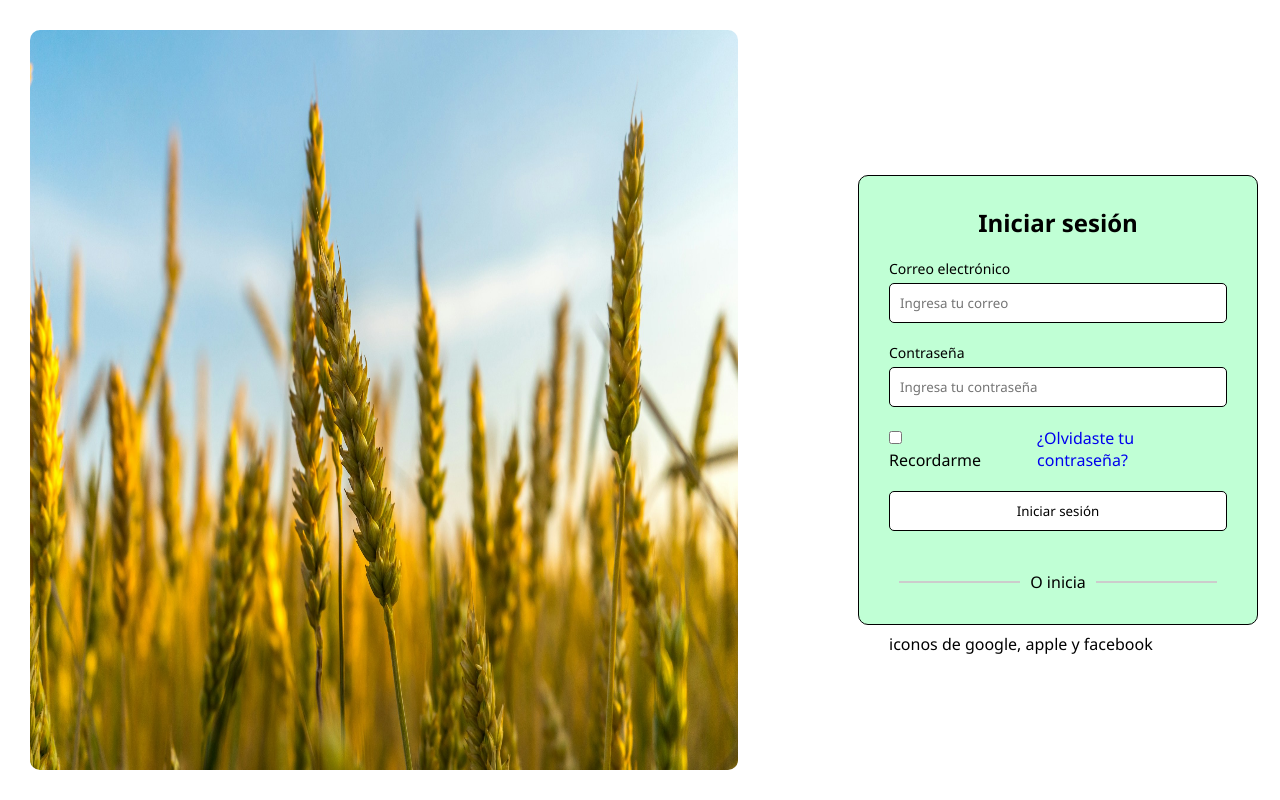
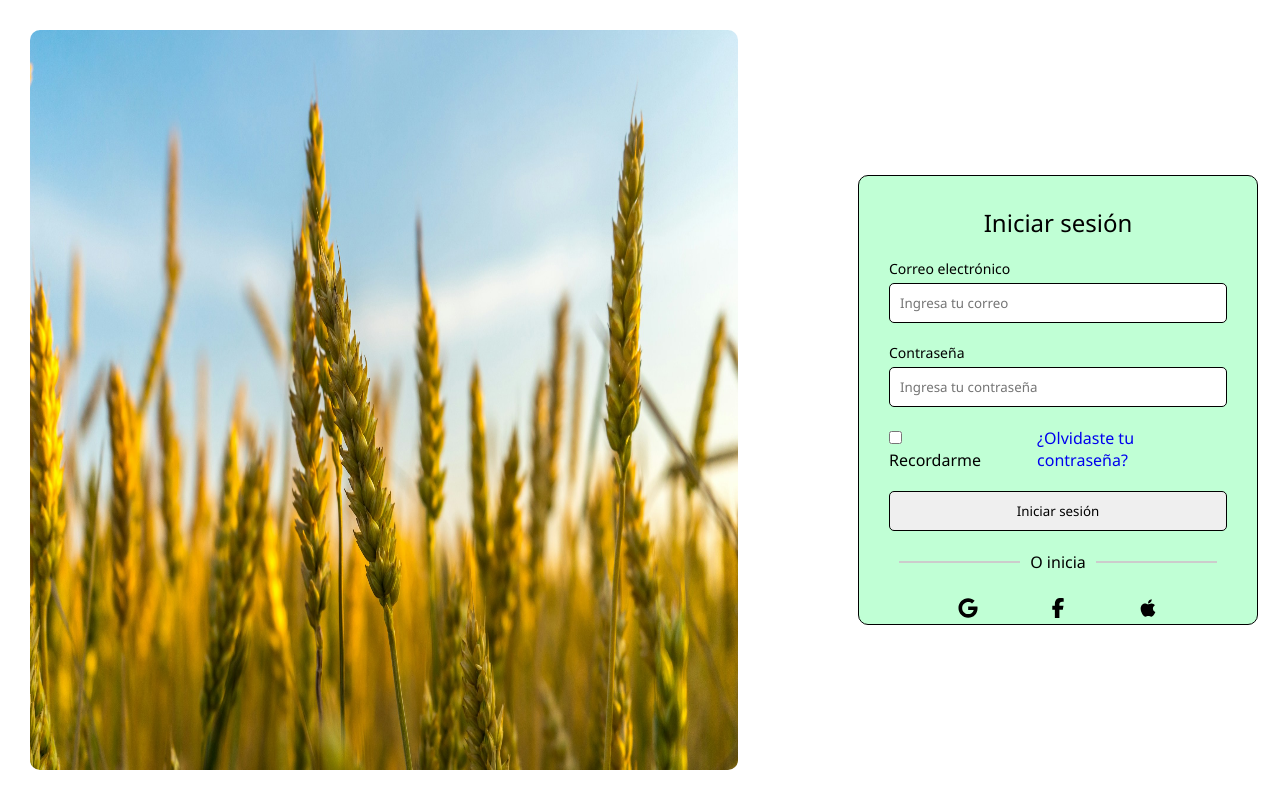
Before and after one commit to DevDeivy/Proyecto-integrador, an Angular app in the folder frontend/: page /login in a window 1280 px wide. Built offline with nearby package versions, Linux system fonts and the light colour scheme.

Commit message:
:art: feature/homeV1.11

```diff
--- a/frontend/src/app/features/auth/login/login.component.css
+++ b/frontend/src/app/features/auth/login/login.component.css
@@ -1,4 +1,4 @@
-  .wrapper{
+.wrapper {
   display: flex;
   align-items: center;
   gap: 9rem;
@@ -13,7 +13,7 @@
   height: 45rem;
   width: 40rem;
   border-radius: 1rem;
-    border: .1rem solid #000;
+  border: 0.1rem solid #000;
 }
 
 .login-image {
@@ -46,28 +46,31 @@
 .input-group input {
   width: 100%;
   padding: 10px;
-    border: .1rem solid #000;
+  border: 0.1rem solid #000;
   border-radius: 5px;
 }
 
 .login-button {
-    background-color: white;
-    border: .1rem solid #000;
+  border: 0.1rem solid #000;
   width: 100%;
   padding: 10px;
   border-radius: 5px;
   cursor: pointer;
+
+  a {
+    color: #000;
+  }
 }
 
-.register{
+.register {
   padding: 2rem;
 }
 
-.remember{
+.remember {
   accent-color: #000;
 }
 
-.login-options{
+.login-options {
   display: flex;
   gap: 4rem;
 }
@@ -78,6 +81,7 @@
   justify-content: center;
   width: 100%;
   margin: 20px 0;
+  margin: 0;
 }
 
 .or::before,
@@ -87,3 +91,22 @@
   border-bottom: 2px solid #ccc;
   margin: 0 10px;
 }
+
+.icons {
+  display: flex;
+  justify-content: center;
+  gap: 5rem;
+}
+
+.icons a {
+  display: grid;
+  place-content: center;
+  width: 4rem;
+  height: 3rem;
+  border-radius: 1rem;
+}
+
+.icons svg {
+  width: 2rem;
+  height: 2rem;
+}
--- a/frontend/src/app/features/auth/login/login.component.html
+++ b/frontend/src/app/features/auth/login/login.component.html
@@ -1,3 +1,5 @@
+<link rel="stylesheet" href="https://cdnjs.cloudflare.com/ajax/libs/font-awesome/6.7.2/css/all.min.css" integrity="sha512-Evv84Mr4kqVGRNSgIGL/F/aIDqQb7xQ2vcrdIwxfjThSH8CSR7PBEakCr51Ck+w+/U6swU2Im1vVX0SVk9ABhg==" crossorigin="anonymous" referrerpolicy="no-referrer" />
+
 <main class="wrapper">
     <img src="assets/img/trigo.jpg" alt="logo" class="login-image">
 
@@ -6,12 +8,12 @@
             <form class="login-container-form">
                 <div class="input-group">
                     <label for="email">Correo electrónico</label>
-                    <input type="email" id="email" placeholder="Ingresa tu correo" required>
+                    <input type="email" id="email" placeholder="Ingresa tu correo">
                 </div>
 
                 <div class="input-group">
                     <label for="password">Contraseña</label>
-                    <input type="password" id="password" placeholder="Ingresa tu contraseña" required>
+                    <input type="password" id="password" placeholder="Ingresa tu contraseña">
                 </div>
 
                 <div class="login-options">
@@ -21,11 +23,21 @@
                     <a href="#">¿Olvidaste tu contraseña?</a>
                 </div>
 
-                <button type="submit" class="login-button">Iniciar sesión</button>
+                <button type="submit" class="login-button"><a href="/home">Iniciar sesión</a></button>
                 <div class="or">
                     <span>O inicia</span>
                 </div>
-                <p>iconos de google, apple y facebook</p>
+                <div class="icons">
+                    <a href="#">
+                        <svg xmlns="http://www.w3.org/2000/svg" viewBox="0 0 488 512"><path d="M488 261.8C488 403.3 391.1 504 248 504 110.8 504 0 393.2 0 256S110.8 8 248 8c66.8 0 123 24.5 166.3 64.9l-67.5 64.9C258.5 52.6 94.3 116.6 94.3 256c0 86.5 69.1 156.6 153.7 156.6 98.2 0 135-70.4 140.8-106.9H248v-85.3h236.1c2.3 12.7 3.9 24.9 3.9 41.4z"/></svg>
+                    </a>
+                    <a href="#">
+                        <svg xmlns="http://www.w3.org/2000/svg" viewBox="0 0 320 512"><!--!Font Awesome Free 6.7.2 by @fontawesome - https://fontawesome.com License - https://fontawesome.com/license/free Copyright 2025 Fonticons, Inc.--><path d="M80 299.3V512H196V299.3h86.5l18-97.8H196V166.9c0-51.7 20.3-71.5 72.7-71.5c16.3 0 29.4 .4 37 1.2V7.9C291.4 4 256.4 0 236.2 0C129.3 0 80 50.5 80 159.4v42.1H14v97.8H80z"/></svg>
+                    </a>
+                    <a href="#">
+                        <svg xmlns="http://www.w3.org/2000/svg" viewBox="0 0 384 512"><!--!Font Awesome Free 6.7.2 by @fontawesome - https://fontawesome.com License - https://fontawesome.com/license/free Copyright 2025 Fonticons, Inc.--><path d="M318.7 268.7c-.2-36.7 16.4-64.4 50-84.8-18.8-26.9-47.2-41.7-84.7-44.6-35.5-2.8-74.3 20.7-88.5 20.7-15 0-49.4-19.7-76.4-19.7C63.3 141.2 4 184.8 4 273.5q0 39.3 14.4 81.2c12.8 36.7 59 126.7 107.2 125.2 25.2-.6 43-17.9 75.8-17.9 31.8 0 48.3 17.9 76.4 17.9 48.6-.7 90.4-82.5 102.6-119.3-65.2-30.7-61.7-90-61.7-91.9zm-56.6-164.2c27.3-32.4 24.8-61.9 24-72.5-24.1 1.4-52 16.4-67.9 34.9-17.5 19.8-27.8 44.3-25.6 71.9 26.1 2 49.9-11.4 69.5-34.3z"/></svg>
+                    </a>
+                </div>
 
             </form>
     </section>
--- a/frontend/src/app/features/auth/register/register.component.css
+++ b/frontend/src/app/features/auth/register/register.component.css
@@ -3,93 +3,62 @@
   height: 100vh;
 }
 
+.gap{
+    display: flex;
+    flex-direction: column;
+    gap: 1.5rem;
+}
+
 .register-image {
-  width: 50%;
-  background-image: url('/img/trigo.jpg');
-  background-size: cover;
-  background-position: center;
+    width: 60%;
+    background-size: cover;
+    background-position: center center;
+    padding: 3rem;
+    border-radius: 4rem;
 }
 
 .register-form {
-  width: 50%;
+  width: 40%;
   display: flex;
   align-items: center;
   justify-content: center;
-  padding: 20px;
-  background: #f9f9f9;
 }
 
 .form-box {
-  width: 100%;
-  max-width: 400px;
-  background: white;
-  padding: 30px;
-  border-radius: 8px;
-  box-shadow: 0 4px 8px rgba(0, 0, 0, 0.1);
+    display: flex;
+    flex-direction: column;
+    background: #8dffb38d;
+    padding: 3rem;
+    height: 45rem;
+    width: 40rem;
+    border-radius: 1rem;
+    border: .1rem solid #000;
 }
 
 h2 {
   text-align: center;
-  margin-bottom: 20px;
-  color: #333;
+  margin-bottom: 2rem;
+  color: #000;
 }
 
-.input-group {
-  margin-bottom: 15px;
-}
-
-.input-group label {
-  display: block;
-  font-size: 14px;
-  margin-bottom: 5px;
-  color: #555;
+.register-options input {
+  accent-color: #000;
 }
 
 .input-group input {
   width: 100%;
   padding: 10px;
-  border: 1px solid #ccc;
+  border: 1px solid #000;
   border-radius: 5px;
 }
 
-.register-options {
-  display: flex;
-  justify-content: space-between;
-  font-size: 14px;
-  margin-bottom: 20px;
+.register-button {
+  border-radius: .5rem;
+  padding: 1rem;
+  border: .1rem solid #000;
+  border-radius: .5rem;
 }
 
-.register-options a {
-  text-decoration: none;
-  color: #007bff;
-}
-
-.register-button {
-  width: 100%;
-  padding: 10px;
-  background: linear-gradient(to right, #00ff2f, #00cf26, #00ad20, #01bd24, #02d92a, #00ff2f);
-  background-size: 300% 100%;
-  animation: colorLinear 5s linear infinite;
-  color: white;
-  border: none;
-  border-radius: 5px;
-  cursor: pointer;
-}
-
-@keyframes colorLinear {
-  0% {
-      background-position: 0% 50%;
-  }
-  100% {
-      background-position: 300% 50%;
-  }
-}
-
-.login {
-  margin: 2rem;
+.login{
   text-align: center;
 }
-.login a {
-  text-decoration: none;
-  color: #007bff;
-}
--- a/frontend/src/app/features/auth/register/register.component.html
+++ b/frontend/src/app/features/auth/register/register.component.html
@@ -1,11 +1,11 @@
 <section class="register-container">
-    <div class="register-image" aria-hidden="true"></div>
+    <img src="assets/img/trigo.jpg" alt="logo" class="register-image">
 
     <main class="register-form">
         <article class="form-box">
             <h2>Registrarse</h2>
 
-            <form>
+            <form class="gap">
                 <div class="input-group">
                     <label for="email">Correo electrónico</label>
                     <input type="email" id="email" placeholder="Ingresa tu correo" required>
@@ -22,14 +22,12 @@
                 </div>
 
                 <div class="register-options">
-                    <label>
-                        <input type="checkbox"> Acepto los términos y condiciones
-                    </label>
+                    <input type="checkbox"> Acepto los términos y condiciones
                 </div>
 
                 <button type="submit" class="register-button">Registrarse</button>
                 <div class="login">
-                    <a href="login">¿Ya tienes una cuenta? Inicia sesión</a>
+                    <span>¿Ya tienes una cuenta? <a href="/login">Inicia sesión</a></span>
                 </div>
             </form>
         </article>
--- a/frontend/src/app/features/home/home.component.html
+++ b/frontend/src/app/features/home/home.component.html
@@ -8,6 +8,7 @@
                 <li class="nav-container-li"><a href="#products">Productos</a></li>
             </ul>
             <a href="/login" class="login-btn">Iniciar sesión</a>
+            <a href="/register" class="login-btn">Registrate</a>
         </div>
     </nav>
 </header>
--- a/frontend/src/styles.css
+++ b/frontend/src/styles.css
@@ -8,6 +8,7 @@ html{
     margin: 0;
     padding: 0;
     font-family: 'Segoe UI', Tahoma, Geneva, Verdana, sans-serif;
+    font-weight: 500;
 }
 
 body{
```
Lines whose indentation alone changed are shown as unchanged.
